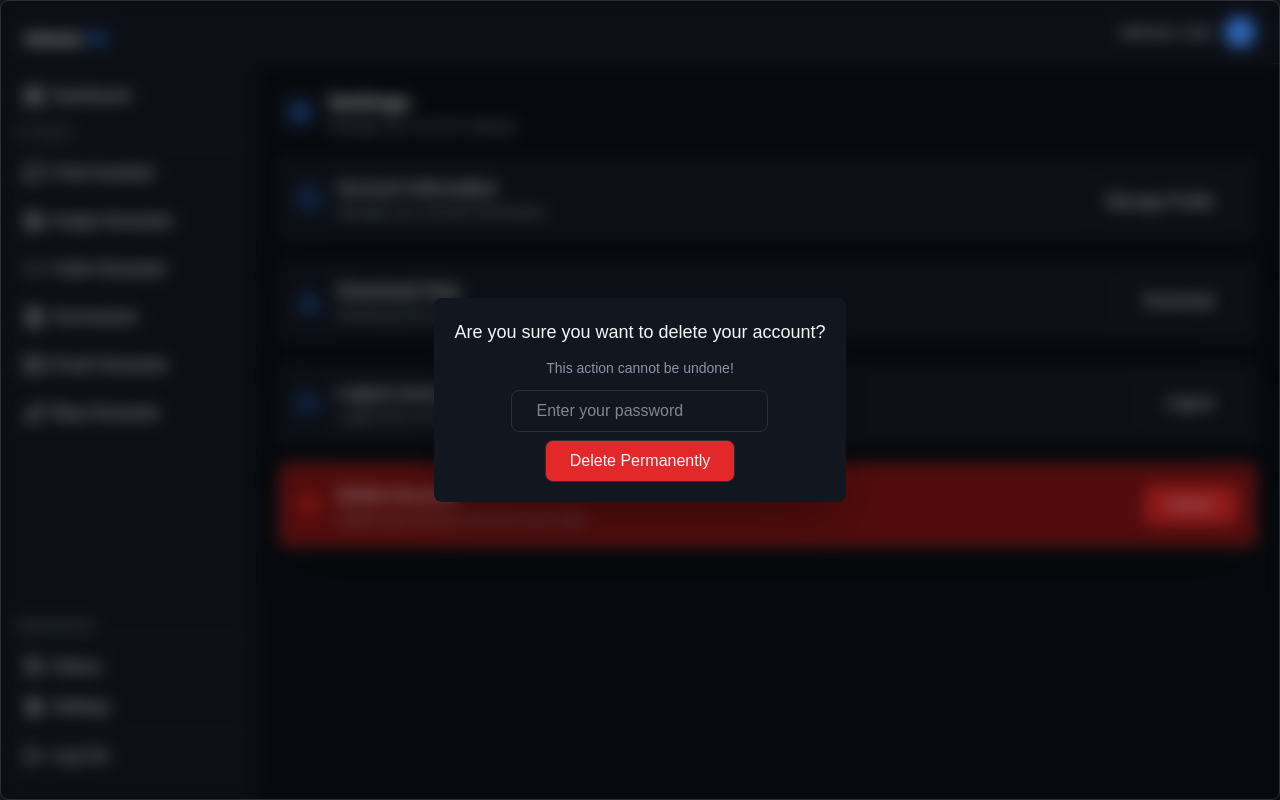
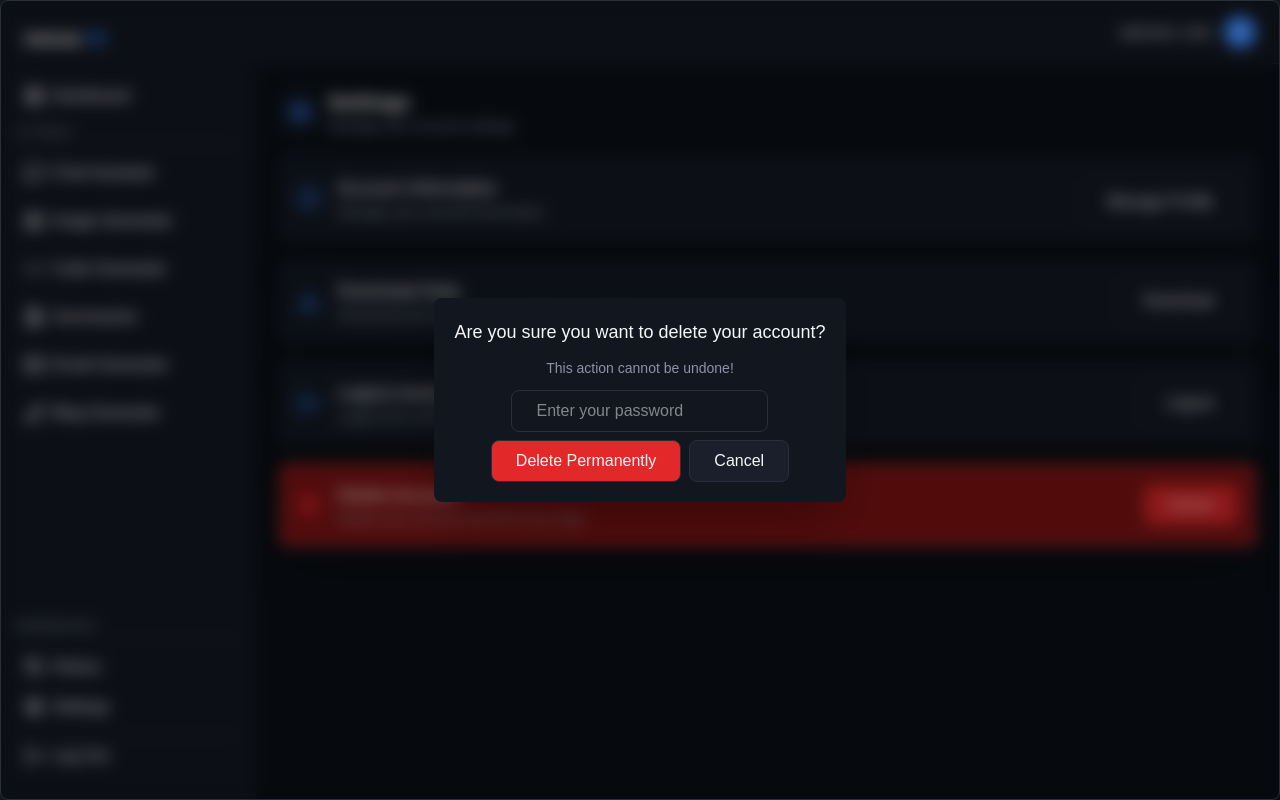
Before and after one commit to Ateeb-Karim/ai-saas-app, a Next.js app: page /settings in a window 1280 px wide. Both pictures are taken after a click on the button "Delete". Built offline with nearby package versions, Linux system fonts and the light colour scheme; no server answers.

Commit message:
working on delete account

```diff
--- a/app/(dashboard)/settings/_components/deleteAccount.tsx
+++ b/app/(dashboard)/settings/_components/deleteAccount.tsx
@@ -11,19 +11,20 @@ import { JSX } from "react/jsx-runtime";
 // };
 
 export default function DeleteAccount(): JSX.Element {
-  const [loading, setLoading] = useState<boolean>(false);
+  const [open, setOpen] = useState<boolean>(false);
+  const [password, setPassword] = useState<string>("");
 
   return (
     <>
       <button
-        onClick={() => setLoading((prev) => !prev)}
+        onClick={() => setOpen((prev) => !prev)}
         className={`w-full sm:w-auto bg-[#e22828] border border-[#2A2F3A] px-6 py-2 rounded-lg text-[#F5F6F8] cursor-pointer transition-all duration-200 hover:bg-[#d80b0b] active:scale-95
-            ${loading ? "opacity-80 cursor-not-allowed" : ""}`}
+            ${open ? "opacity-80 cursor-not-allowed" : ""}`}
       >
         Delete
       </button>
 
-      {loading && (
+      {open && (
         <div className="fixed inset-0 bg-black/30 backdrop-blur-sm flex items-center justify-center z-50 border border-[#2A2F3A] rounded-lg px-4 py-4 ">
           <div className="bg-[#12161F] shadow-2xl shadow-black/30 p-5 rounded-lg flex flex-col gap-3 items-center justify-center">
             <p className="text-lg font-medium">
@@ -37,13 +38,23 @@ export default function DeleteAccount(): JSX.Element {
                 type="password"
                 placeholder="Enter your password"
                 className="w-full sm:w-auto bg-[#12161F] border border-[#2A2F3A] px-6 py-2 rounded-lg text-[#F5F6F8] cursor-pointer transition-all duration-200 hover:bg-[#1A1F2B] active:scale-95 outline-none"
+                value={password}
+                onChange={(e) => setPassword(e.target.value)}
               />
-              <button
-                onClick={() => setLoading(false)}
-                className="w-full sm:w-auto bg-[#e22828] border border-[#2A2F3A] px-6 py-2 rounded-lg text-[#F5F6F8] cursor-pointer transition-all duration-200 hover:bg-[#d80b0b] active:scale-95"
-              >
-                Delete Permanently
-              </button>
+              <div className="flex items-center justify-center gap-2 w-full sm:w-auto">
+                <button
+                  onClick={() => setOpen(false)}
+                  className="w-full sm:w-auto bg-[#e22828] border border-[#2A2F3A] px-6 py-2 rounded-lg text-[#F5F6F8] cursor-pointer transition-all duration-200 hover:bg-[#d80b0b] active:scale-95"
+                >
+                  Delete Permanently
+                </button>
+                <button
+                  onClick={() => setOpen(false)}
+                  className="w-full sm:w-auto bg-[#1A1F2B] border border-[#2A2F3A] px-6 py-2 rounded-lg text-[#F5F6F8] cursor-pointer transition-all duration-200 hover:bg-[#d80b0b] active:scale-95"
+                >
+                  Cancel
+                </button>
+              </div>
             </div>
           </div>
         </div>
```
